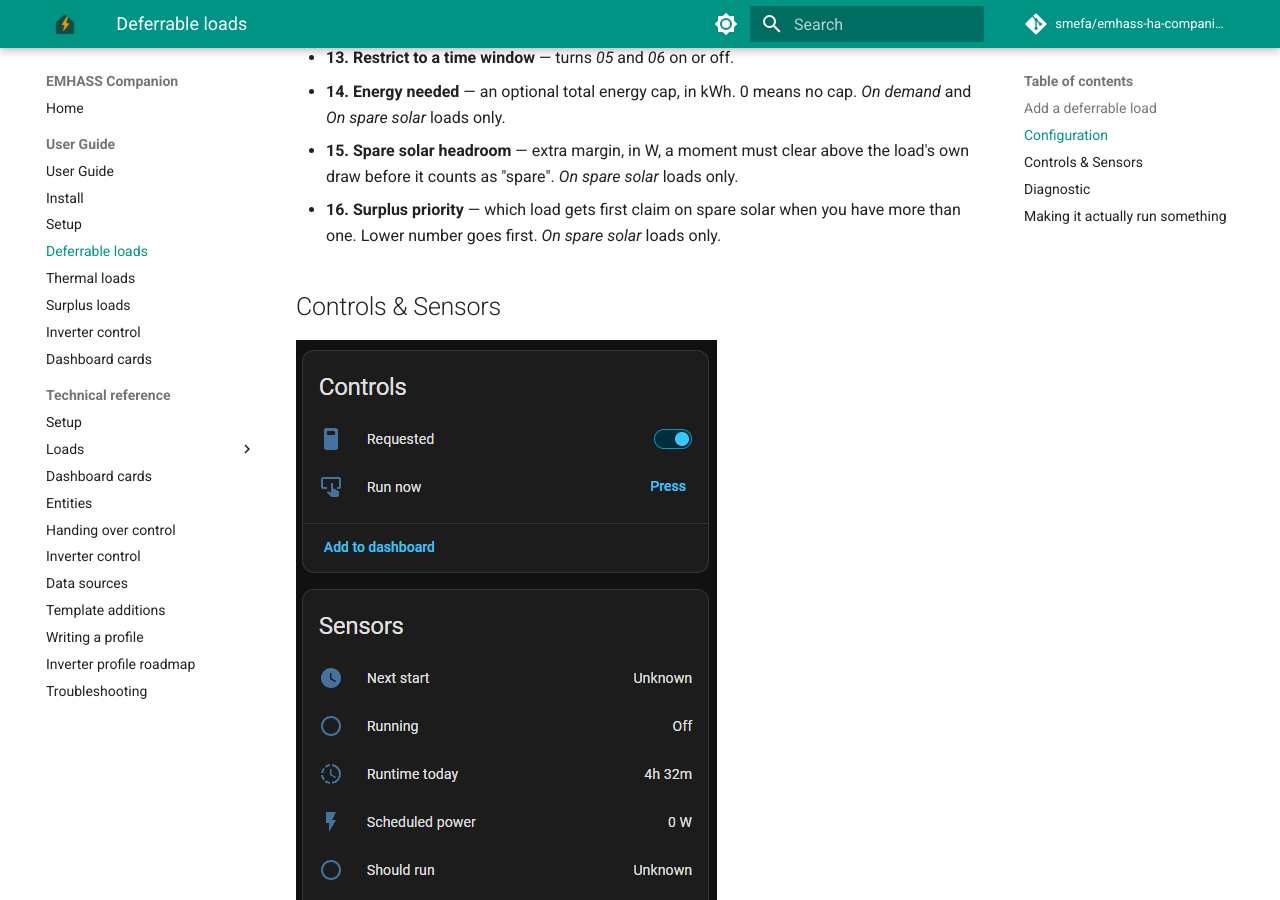
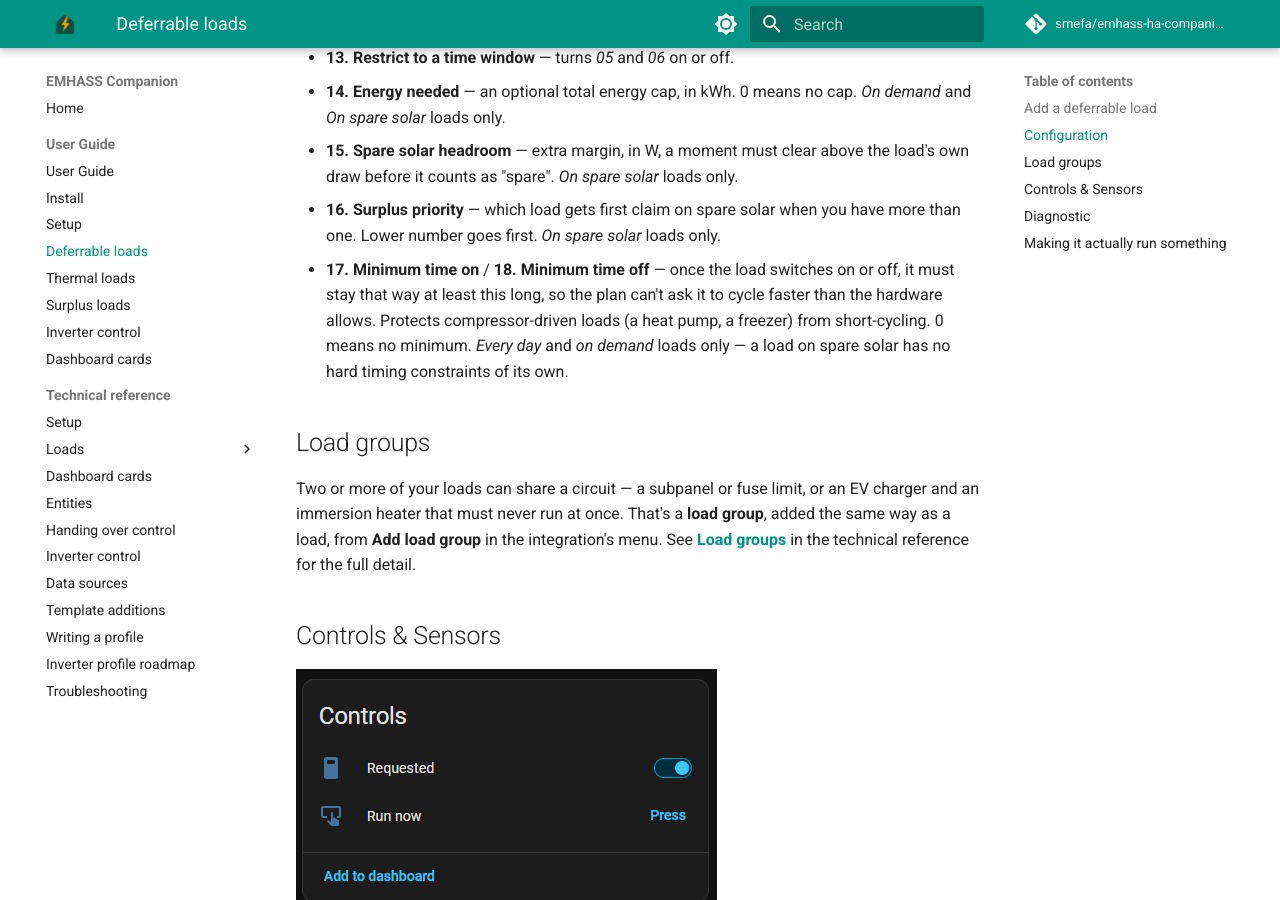
Before and after one commit to smefa/emhass-ha-companion, an MkDocs documentation site: the page built from docs/guide/deferrable_loads.md, in a window 1280 px wide and 900 px high, scrolled down 1964 px. Built offline with MkDocs 1.6.1 and Material for MkDocs 9.7.7, drawn with Linux system fonts in a browser that asks for light colours; comment, search, counter and statistics services are not loaded.

Commit message:
Document minimum on/off time and load groups in the user guide
The user guide's deferrable loads page was missing the minimum on/off
time fields and the load groups feature entirely, both added in
5d7ca70. Also fixes the technical reference's entity names, which had
minimum_time_on/off backwards from the actual minimum_on_time/off_time
entities.

Co-Authored-By: Claude Sonnet 5 <noreply@anthropic.com>

```diff
--- a/docs/guide/deferrable_loads.md
+++ b/docs/guide/deferrable_loads.md
@@ -61,6 +61,20 @@ Every field the load's device page can show, in the order it appears:
 - **16. Surplus priority** — which load gets first claim on spare solar when
   you have more than one. Lower number goes first. *On spare solar* loads
   only.
+- **17. Minimum time on** / **18. Minimum time off** — once the load switches
+  on or off, it must stay that way at least this long, so the plan can't ask
+  it to cycle faster than the hardware allows. Protects compressor-driven
+  loads (a heat pump, a freezer) from short-cycling. 0 means no minimum.
+  *Every day* and *on demand* loads only — a load on spare solar has no hard
+  timing constraints of its own.
+
+## Load groups
+
+Two or more of your loads can share a circuit — a subpanel or fuse limit, or
+an EV charger and an immersion heater that must never run at once. That's a
+**load group**, added the same way as a load, from **Add load group** in the
+integration's menu. See **[Load groups](../load_groups.md)** in the technical
+reference for the full detail.
 
 ## Controls & Sensors
 
```
Also changed, not shown: docs/deferrable_loads.md (+9 -2 lines).
